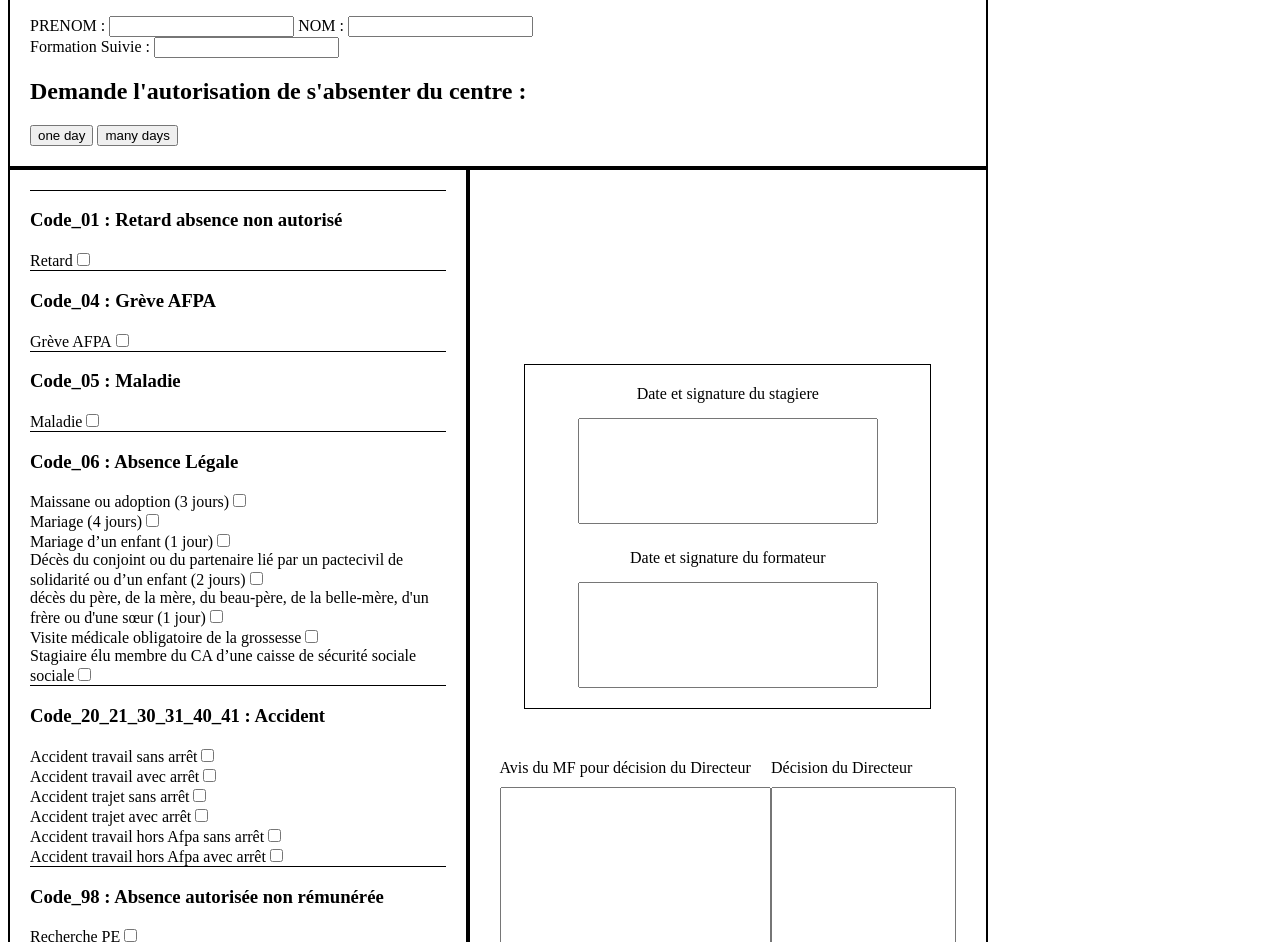
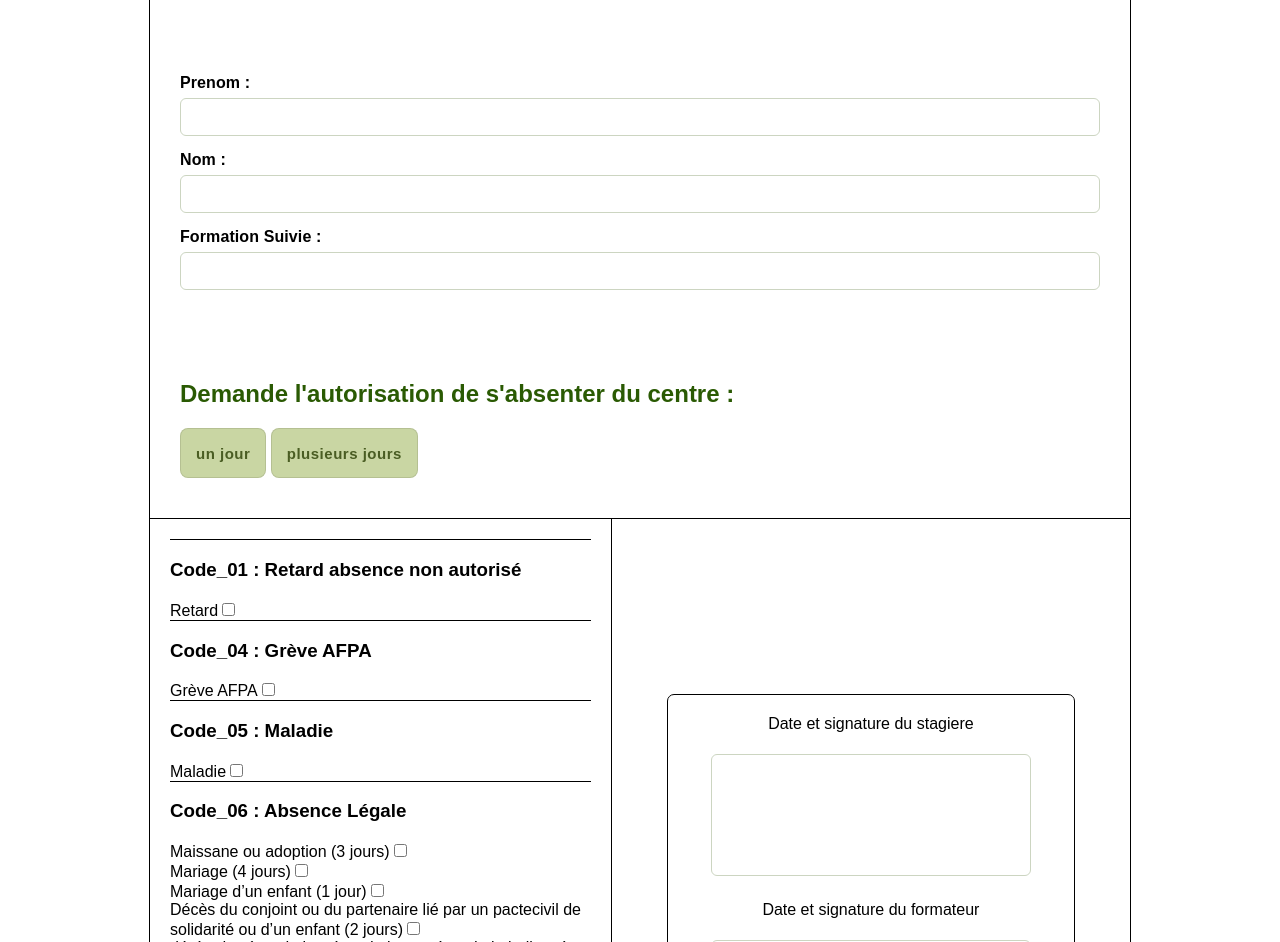
Before and after one commit to ALREBDAWI/Absence-form, a plain HTML site: page index.html in a window 1280 px wide. Shown: the part 144-1086 px from the top of the page. Drawn offline with Linux system fonts and the light colour scheme.

Commit message:
fix input check, err message, css

```diff
--- a/formResult.css
+++ b/formResult.css
@@ -1,3 +1,5 @@
+
+
   body {
     font-family: Arial, sans-serif;
     background: #f5f6fa;
@@ -7,13 +9,29 @@
   }
 
   .form-card {
+    box-sizing: border-box;
+    display: flex;
+    flex-direction: column;
+
+    align-items: center;
     background: #fff;
-    padding: 25px 30px;
+    padding: 25px;
     border-radius: 12px;
     box-shadow: 0 8px 16px rgba(0,0,0,0.1);
     width: 100%;
     max-width: 500px;
+
+      div{
+        width: 100%;
+        margin-right: 20px;
+      }
+
+      input{
+        width: 100%;
+      }
   }
+
+
 
   .form-card h2 {
     text-align: center;
@@ -23,24 +41,27 @@
 
   .form-group {
     margin-bottom: 15px;
+
   }
 
-  .form-group label {
+  .form-group label, #signature_result label {
     display: block;
     font-weight: bold;
     margin-bottom: 6px;
     color: #273c75;
+
   }
 
   .form-group input,
-  .form-group textarea {
-    width: 100%;
+  .form-group textarea, #signature_result input {
+
     padding: 8px 10px;
     border-radius: 6px;
     border: 1px solid #dcdde1;
     font-size: 1em;
     background: #f1f2f6;
     color: #2f3640;
+
   }
 
   .form-group input[readonly],
@@ -48,18 +69,23 @@
     cursor: not-allowed;
   }
 
-  .abscent-reasons {
+  #abscentReason {
     display: flex;
+    flex-direction: column;
     flex-wrap: wrap;
+    width: fit-content;
     gap: 6px;
+
+
   }
 
-  .abscent-reason {
-    background: #e1b12c;
+  #abscentReason div {
+    background: #3f800a;
     color: #fff;
     padding: 4px 8px;
     border-radius: 6px;
     font-size: 0.9em;
+    width: fit-content;
   }
 
   #oneday_block{
@@ -69,3 +95,39 @@
   #manydays_block{
     display: none;
   }
+
+
+  button {
+    margin: 15px;
+    background-color: rgb(228, 188, 11);
+    color: #3b2f00;
+    box-shadow: 0 5px 10px rgba(228, 188, 11, 0.35);
+    min-height: 50px;
+    padding: 10px 16px;
+    border: none;
+    border-radius: 8px;
+
+    font-size: 15px;
+    font-weight: 600;
+    letter-spacing: 0.5px;
+
+    cursor: pointer;
+
+
+}
+
+  @media print {
+    body * {
+        visibility: hidden;
+    }
+
+    #result_card, #result_card * {
+        visibility: visible;
+    }
+
+    #print-btn{
+        visibility: hidden;
+    }
+
+
+}
--- a/index.css
+++ b/index.css
@@ -1,16 +1,155 @@
-
+body{
+    display: flex;
+    justify-content: center;
+    padding: 50px;
+    font-family: sans-serif;
+}
 #main_container{
-
+    border:solid 1px rgb(0, 0, 0);
+    border-radius: 7px;
     width: 980px;
-
 }
 
 #head_container {
     display: flex;
     flex-direction: column;
-    border:solid 2px black;
-    padding: 20px;
+    border-bottom:solid 1px rgb(0, 0, 0);
+
+    h1 {
+    text-align: center;
+    margin-top: 30px;
+    color: #2a5a03;
+    font-size: 35px;
+    font-weight: 700;
 }
+    h2 {
+    margin-top: 15px;
+    color: #2a5a03;
+}
+    p{
+        margin: 0px;
+    }
+}
+
+#head_input_box {
+    width: 100%;
+    box-sizing: border-box;
+    padding: 30px;
+    display: flex;
+    flex-direction: column;
+    margin-bottom: 0px;
+    label{
+        font-weight: 700;
+        letter-spacing: 0.1px;
+    }
+    input{
+                margin-bottom: 15px;
+
+    }
+
+}
+
+input[type="text"],
+input[type="date"],
+input[type="time"] {
+    margin-top: 6px;
+    padding: 10px 12px;
+
+    border-radius: 6px;
+    border: 1px solid #ccd5c1;
+
+    font-size: 14px;
+    transition:
+        border-color 0.2s ease,
+        box-shadow 0.2s ease;
+}
+
+#abscent_days_block{
+    padding: 30px;
+
+
+}
+
+#error_message {
+    min-height: 18px;
+    text-align: center;
+    color: #c0392b;
+    font-size: 14px;
+}
+
+
+.date-button,
+.submit-btn {
+    min-height: 50px;
+    padding: 10px 16px;
+    border: none;
+    border-radius: 8px;
+
+    font-size: 15px;
+    font-weight: 600;
+    letter-spacing: 0.5px;
+
+    cursor: pointer;
+    transition:
+        background-color 0.25s ease,
+        transform 0.15s ease,
+        box-shadow 0.15s ease,
+        opacity 0.2s ease;
+}
+
+
+.date-button {
+    background-color: #c9d6a3;
+    color: #4a5d23;
+    box-shadow: inset 0 0 0 1px rgba(0,0,0,0.1);
+    margin-bottom: 10px;
+
+}
+
+.date-button.active {
+    background-color: rgb(93, 151, 5);
+    color: #ffffff;
+    box-shadow: 0 6px 12px rgba(93, 151, 5, 0.35);
+}
+
+.date-button:active {
+    transform: scale(0.97);
+}
+
+.date-button:not(.active):hover {
+    background-color: #b6c98a;
+}
+
+.submit-btn {
+    margin: 15px;
+    background-color: rgb(228, 188, 11);
+    color: #3b2f00;
+    box-shadow: 0 5px 10px rgba(228, 188, 11, 0.35);
+}
+
+.submit-btn:hover {
+    background-color: rgb(240, 200, 30);
+}
+
+.submit-btn:active {
+    transform: scale(0.97);
+}
+
+button:disabled {
+    opacity: 1;
+    cursor: default;
+
+    background-color: #5d9705;
+    color: #ffffff;
+
+    box-shadow:
+        inset 0 2px 4px rgba(0,0,0,0.25);
+
+    transform: translateY(1px);
+    border: 1px solid #4a7a04;
+}
+
+
 
 #left_right_wrapper{
     display: flex;
@@ -19,6 +158,9 @@
 
 #oneday{
     display: none;
+    input{
+        margin: 5px;
+    }
 }
 #oneday .display{
     display: block;
@@ -26,13 +168,17 @@
 
 #manydays{
     display: none;
+    input{
+        margin: 5px;
+    }
 }
 
 #left_container{
     width: 50%;
-    border: solid 2px black;
+
     padding: 20px;
     box-sizing: border-box;
+    border-bottom: solid black 1px;
 }
 
 .div_element{
@@ -46,12 +192,14 @@
     justify-content: center;
     width: 50%;
     padding: 30px;
-    border: solid black 2px;
+    border-left: solid black 1px;
+    border-bottom: solid black 1px;
 }
 
-#signatur_block{
+#signature_block{
     width: 80%;
     border: solid rgb(0, 0, 0) 1px;
+    border-radius: 7px;
     display: flex;
     flex-direction: column;
     align-items: center;
@@ -61,16 +209,17 @@
 
 }
 
-#signatur_block label{
+#signature_block label{
         margin-bottom: 15px;
     }
 
-#signatur_student {
+#signature_student {
     width: 80%;
     height: 100px;
     margin-bottom: 25px;
+
 }
-#signatur_teacher {
+#signature_teacher {
     width: 80%;
     height: 100px;
 
@@ -80,27 +229,32 @@
     width: 100%;
     display: flex;
     flex-direction: row;
-
-
+    justify-content: flex-start;
 
 }
 
 #director_block div{
     display: flex;
     flex-direction: column;
-
+    height: 100%;
 
 }
 #director_block label{
     margin-bottom: 10px;
+    min-height: 40px;
 
 }
+
+#director_block input {
+    height: 250px;
+}
+
 #director_opinion_block{
     width: 70%;
 }
 #director_opinion {
-    height: 250px;
+
 }
 #director_desicion {
-    height: 250px;
+
 }
--- a/index.html
+++ b/index.html
@@ -4,6 +4,10 @@
     <meta charset="UTF-8">
     <meta name="viewport" content="width=device-width, initial-scale=1.0">
     <link rel="stylesheet" href="./index.css">
+    <link rel="preconnect" href="https://fonts.googleapis.com">
+<link rel="preconnect" href="https://fonts.gstatic.com" crossorigin>
+<link href="https://fonts.googleapis.com/css2?family=Nunito:ital,wght@0,200..1000;1,200..1000&family=Outfit:wght@100..900&family=Quicksand:wght@300..700&family=Rubik:ital@0;1&family=Ubuntu:ital,wght@0,300;0,400;0,500;0,700;1,300;1,400;1,500;1,700&display=swap" rel="stylesheet">
+
     <title>Document</title>
 </head>
 <body>
@@ -13,25 +17,30 @@
                 <h1>Autorisation d'Absence</h1>
                 <p id="error_message"></p>
                 <br>
-                    <div>
-                        <label>PRENOM : <input type="text" id="name" name="name" required></label>
-                        <label>NOM : <input type="text" id="lastname" name="lastname" required></label>
+
+                    <div id="head_input_box">
+                        <label for="name">Prenom : </label>
+                        <input type="text" id="name" name="name" required>
+                        <label for="lastname">Nom : </label>
+                        <input type="text" id="lastname" name="lastname" required>
+                        <label for="formation">Formation Suivie : </label>
+                        <input type="text" id="formation" name="formation" required>
                     </div>
-                        <label>Formation Suivie : <input type="text" id="formation" name="formation" required></label>
+
+
                     <div id="abscent_days_block">
-
                         <h2>Demande l'autorisation de s'absenter du centre : </h2>
-                        <button type="button" id="oneday_btn">one day</button>
-                        <button type="button" id="manydays_btn">many days</button>
+                        <button type="button" id="oneday_btn" class="date-button">un jour</button>
+                        <button type="button" id="manydays_btn" class="date-button">plusieurs jours</button>
                         <div id="oneday">
-                            <label>le<input type="date" id="oneday_abscent_date" name="oneday abscent date"></label>
-                            <label>De<input type="time" id="oneday_abscent_start_hour">h</label>
+                            <label>Le<input type="date" id="oneday_abscent_date" name="oneday abscent date"></label>
+                            <label>de<input type="time" id="oneday_abscent_start_hour">h -</label>
                             <label>à<input type="time" id="oneday_abscent_end_hour">h</label>
                         </div>
 
                         <div id="manydays">
                             <label>Du<input type="date" id="manydays_abscent_start_date" name="oneday abscent date"></label>
-                            <label>Au<input type="date" id="manydays_abscent_end_date">h</label>
+                            <label>au<input type="date" id="manydays_abscent_end_date"></label>
                             <p id="abscent_days_number"></p>
                         </div>
                     </div>
@@ -39,22 +48,23 @@
             <div id="left_right_wrapper">
                 <div id="left_container"></div>
                 <div id="right_container">
-                    <div id="signatur_block">
+                    <p id="signature_error"></p>
+                    <div id="signature_block">
 
-                        <label for="signatur_student">Date et signature du stagiere</label>
-                        <input type="text" id="signatur_student" name="signatur_student">
+                        <label for="signature_student">Date et signature du stagiere</label>
+                        <input type="text" id="signature_student" name="signature_student" >
 
                         <label for="signatur_student">Date et signature du formateur</label>
-                        <input type="text" id="signatur_teacher" name="signatur_teacher">
+                        <input type="text" id="signature_teacher" name="signature_teacher" readonly="">
                     </div>
                     <div id="director_block">
                         <div id="director_opinion_block">
                             <label for="director_opinion">Avis du MF pour décision du Directeur</label>
-                            <input type="text" id="director_opinion">
+                            <input type="text" id="director_opinion" readonly="">
                         </div>
                         <div id="director_desicion_block">
                             <label for="director_desicion">Décision du Directeur</label>
-                            <input type="text" id="director_desicion" name="director_desicion">
+                            <input type="text" id="director_desicion" name="director_desicion" readonly="">
                         </div>
 
 
@@ -63,7 +73,7 @@
                 </div>
             </div>
 
-            <button type="submit">submit</button>
+            <button type="submit" class="submit-btn">submit</button>
         </form>
 
     </div>
--- a/js/getData.js
+++ b/js/getData.js
@@ -1,7 +1,7 @@
 export async function getData() {
 
         //let getData = await fetch("https://raw.githubusercontent.com/neojero/JsonApi/main/motif.json");
-        let getData = await fetch("test.json");
+        let getData = await fetch("resources/test.json");
         let myData = await getData.json();
         return myData;
     }
```
Also changed, not shown: js/formResult.js (+26 -10 lines), js/submit.js (+51 -24 lines), result.html (+4 -1 lines), js/dateCheck.js (deleted), resources/test.json (renamed from test.json).
